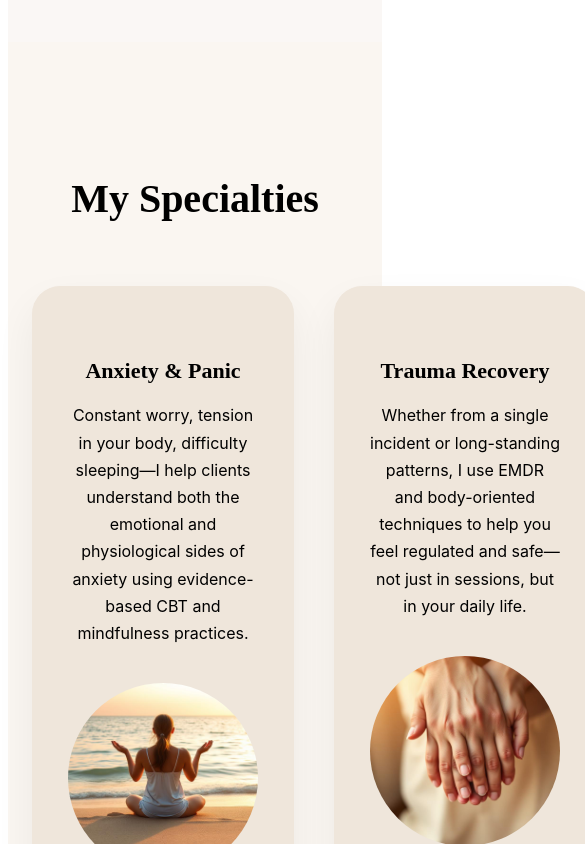
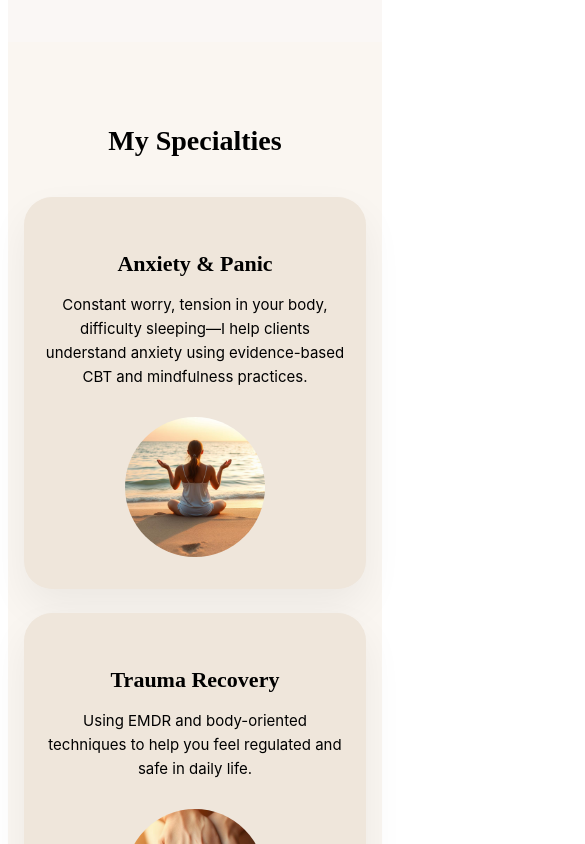
Before and after one commit to Pushpalatha516/dr-maya-reynolds-therapy-website, a Next.js app: page / in a window 390 px wide. Shown: the part 1820-2664 px from the top of the page, 585 px wide, since content can reach past the window. Built offline with nearby package versions, Linux system fonts and the light colour scheme.

Commit message:
Fix specialties mobile layout

```diff
--- a/components/SpecialtiesSection.tsx
+++ b/components/SpecialtiesSection.tsx
@@ -1,9 +1,10 @@
 export default function SpecialtiesSection() {
+  const isMobile = typeof window !== "undefined" && window.innerWidth <= 768;
+
   return (
     <section
-      className="specialties-section"
       style={{
-        backgroundColor: "#faf6f1", // warm linen section bg
+        backgroundColor: "#faf6f1",
         width: "100%",
       }}
     >
@@ -11,19 +12,18 @@ export default function SpecialtiesSection() {
         style={{
           maxWidth: "1200px",
           margin: "0 auto",
-          padding: "100px 24px",
+          padding: isMobile ? "60px 16px" : "100px 24px",
           textAlign: "center",
         }}
       >
         {/* SECTION TITLE */}
         <h2
-          className="specialties-heading"
           style={{
             fontFamily: "Playfair Display, serif",
-            fontSize: "40px",
+            fontSize: isMobile ? "28px" : "40px",
             fontWeight: 700,
             color: "var(--heading-color)",
-            marginBottom: "64px",
+            marginBottom: isMobile ? "40px" : "64px",
           }}
         >
           My Specialties
@@ -31,21 +31,41 @@ export default function SpecialtiesSection() {
 
         {/* SPECIALTY BOXES */}
         <div
-          className="specialties-grid"
           style={{
             display: "grid",
-            gridTemplateColumns: "repeat(3, 1fr)",
-            gap: "40px",
+            gridTemplateColumns: isMobile ? "1fr" : "repeat(3, 1fr)",
+            gap: isMobile ? "24px" : "40px",
+            justifyItems: "center",
           }}
         >
-          {/* BOX 1 */}
+          {[
+            {
+              title: "Anxiety & Panic",
+              img: "/images/service-anxiety.jpg",
+              text:
+                "Constant worry, tension in your body, difficulty sleeping—I help clients understand anxiety using evidence-based CBT and mindfulness practices.",
+            },
+            {
+              title: "Trauma Recovery",
+              img: "/images/service-trauma.jpg",
+              text:
+                "Using EMDR and body-oriented techniques to help you feel regulated and safe in daily life.",
+            },
+            {
+              title: "Burnout & Stress",
+              img: "/images/service-burnout.jpg",
+              text:
+                "A space to slow down and develop sustainable ways of living after years of pushing through.",
+            },
+          ].map((item) => (
             <div
-            className="specialty-card"
+              key={item.title}
               style={{
                 backgroundColor: "#efe6db",
-              padding: "50px 36px",
+                padding: isMobile ? "32px 20px" : "50px 36px",
                 borderRadius: "28px",
                 boxShadow: "0 18px 40px rgba(0,0,0,0.06)",
+                maxWidth: "360px",
               }}
             >
               <h3
@@ -54,40 +74,36 @@ export default function SpecialtiesSection() {
                   fontSize: "22px",
                   fontWeight: 700,
                   color: "var(--heading-color)",
-                marginBottom: "18px",
+                  marginBottom: "16px",
                 }}
               >
-              Anxiety & Panic
+                {item.title}
               </h3>
 
               <p
-              className="specialty-text"
                 style={{
                   fontFamily: "Inter, sans-serif",
-                fontSize: "16px",
+                  fontSize: isMobile ? "15px" : "16px",
                   color: "var(--text-color)",
-                lineHeight: "1.7",
-                marginBottom: "36px",
+                  lineHeight: "1.6",
+                  marginBottom: "28px",
                 }}
               >
-              Constant worry, tension in your body, difficulty sleeping—I help
-              clients understand both the emotional and physiological sides of
-              anxiety using evidence-based CBT and mindfulness practices.
+                {item.text}
               </p>
 
               <div
-              className="specialty-image"
                 style={{
-                width: "190px",
-                height: "190px",
+                  width: isMobile ? "140px" : "190px",
+                  height: isMobile ? "140px" : "190px",
                   borderRadius: "50%",
                   overflow: "hidden",
                   margin: "0 auto",
                 }}
               >
                 <img
-                src="/images/service-anxiety.jpg"
-                alt="Anxiety Therapy"
+                  src={item.img}
+                  alt={item.title}
                   style={{
                     width: "100%",
                     height: "100%",
@@ -96,124 +112,7 @@ export default function SpecialtiesSection() {
                 />
               </div>
             </div>
-
-          {/* BOX 2 */}
-          <div
-            className="specialty-card"
-            style={{
-              backgroundColor: "#efe6db",
-              padding: "50px 36px",
-              borderRadius: "28px",
-              boxShadow: "0 18px 40px rgba(0,0,0,0.06)",
-            }}
-          >
-            <h3
-              style={{
-                fontFamily: "Playfair Display, serif",
-                fontSize: "22px",
-                fontWeight: 700,
-                color: "var(--heading-color)",
-                marginBottom: "18px",
-              }}
-            >
-              Trauma Recovery
-            </h3>
-
-            <p
-              className="specialty-text"
-              style={{
-                fontFamily: "Inter, sans-serif",
-                fontSize: "16px",
-                color: "var(--text-color)",
-                lineHeight: "1.7",
-                marginBottom: "36px",
-              }}
-            >
-              Whether from a single incident or long-standing patterns, I use
-              EMDR and body-oriented techniques to help you feel regulated and
-              safe—not just in sessions, but in your daily life.
-            </p>
-
-            <div
-              className="specialty-image"
-              style={{
-                width: "190px",
-                height: "190px",
-                borderRadius: "50%",
-                overflow: "hidden",
-                margin: "0 auto",
-              }}
-            >
-              <img
-                src="/images/service-trauma.jpg"
-                alt="Trauma Recovery"
-                style={{
-                  width: "100%",
-                  height: "100%",
-                  objectFit: "cover",
-                }}
-              />
-            </div>
-          </div>
-
-          {/* BOX 3 */}
-          <div
-            className="specialty-card"
-            style={{
-              backgroundColor: "#efe6db",
-              padding: "50px 36px",
-              borderRadius: "28px",
-              boxShadow: "0 18px 40px rgba(0,0,0,0.06)",
-            }}
-          >
-            <h3
-              style={{
-                fontFamily: "Playfair Display, serif",
-                fontSize: "22px",
-                fontWeight: 700,
-                color: "var(--heading-color)",
-                marginBottom: "18px",
-              }}
-            >
-              Burnout & Stress
-            </h3>
-
-            <p
-              className="specialty-text"
-              style={{
-                fontFamily: "Inter, sans-serif",
-                fontSize: "16px",
-                color: "var(--text-color)",
-                lineHeight: "1.7",
-                marginBottom: "36px",
-              }}
-            >
-              For entrepreneurs, creatives, and professionals who feel
-              disconnected after years of pushing through. Therapy becomes a
-              space to slow down and develop more sustainable ways of living.
-            </p>
-
-            <div
-              className="specialty-image"
-              style={{
-                width: "190px",
-                height: "190px",
-                borderRadius: "50%",
-                overflow: "hidden",
-                margin: "0 auto",
-              }}
-            >
-              <img
-                src="/images/service-burnout.jpg"
-                alt="Burnout Therapy"
-                style={{
-                  width: "100%",
-                  height: "100%",
-                  objectFit: "cover",
-                }}
-              />
-            </div>
-          </div>
+          ))}
         </div>
       </div>
     </section>
```
Lines whose indentation alone changed are shown as unchanged.
